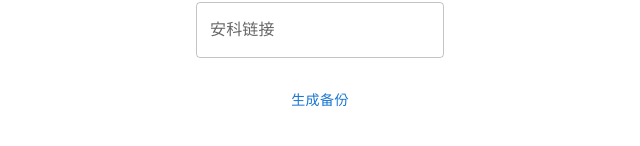
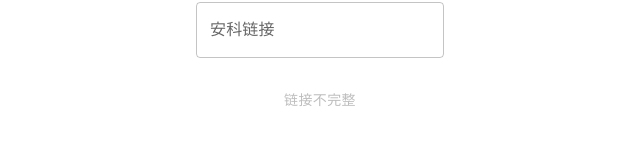
Before and after one commit to IvyLH03/Bacupia, a React (Vite) app in the folder frontend/: page / in a window 1280 px wide. Shown: the part 402-548 px from the top of the page, without its empty margins (320-960 px from the left). Built offline with nearby package versions, Linux system fonts and the light colour scheme.

Commit message:
frontend

```diff
--- a/frontend/src/App.jsx
+++ b/frontend/src/App.jsx
@@ -3,20 +3,41 @@ import './App.css'
 import ButtonUsage from './buttonUsage'
 import { useState } from 'react';
 
+function getUrlParam(url, paramName) {
+  // Create a URL object
+  const urlObj = new URL(url);
+  // Use URLSearchParams to get the parameter value
+  return urlObj.searchParams.get(paramName);
+}
+
+
+
 function App() {
   const [link, setLink] = useState("")
+  const [isLoading, setIsLoading] = useState(false)
+  let isUrlValid = false
+  let tid = 0
+
+  try {
+    tid = getUrlParam(link, "tid")
+    isUrlValid = true
+  } catch(e) {
+    isUrlValid = false
+  }
+
   const theme = createTheme({
     colorSchemes: {
       dark: true,
     },
   });
+
   return (
     <ThemeProvider theme={theme}>
       <Container>
         <h1>Bacupia - NGA 安科备份</h1>
         <TextField label="安科链接" variant="outlined" sx={{width:"300"}} value={link} onChange={event=>{setLink(event.target.value)}}/>
         <br/><br/>
-        <Button>生成备份</Button>
+        <Button disabled={isLoading || (! isUrlValid)} href={`http://api.ivylh03.net:5000/bacupia/${tid}`} onClick={()=>{setIsLoading(true)}}>{isLoading? "正在处理...":(isUrlValid?"生成备份":"链接不完整")}</Button>
       </Container>
     </ThemeProvider>
   )
```
